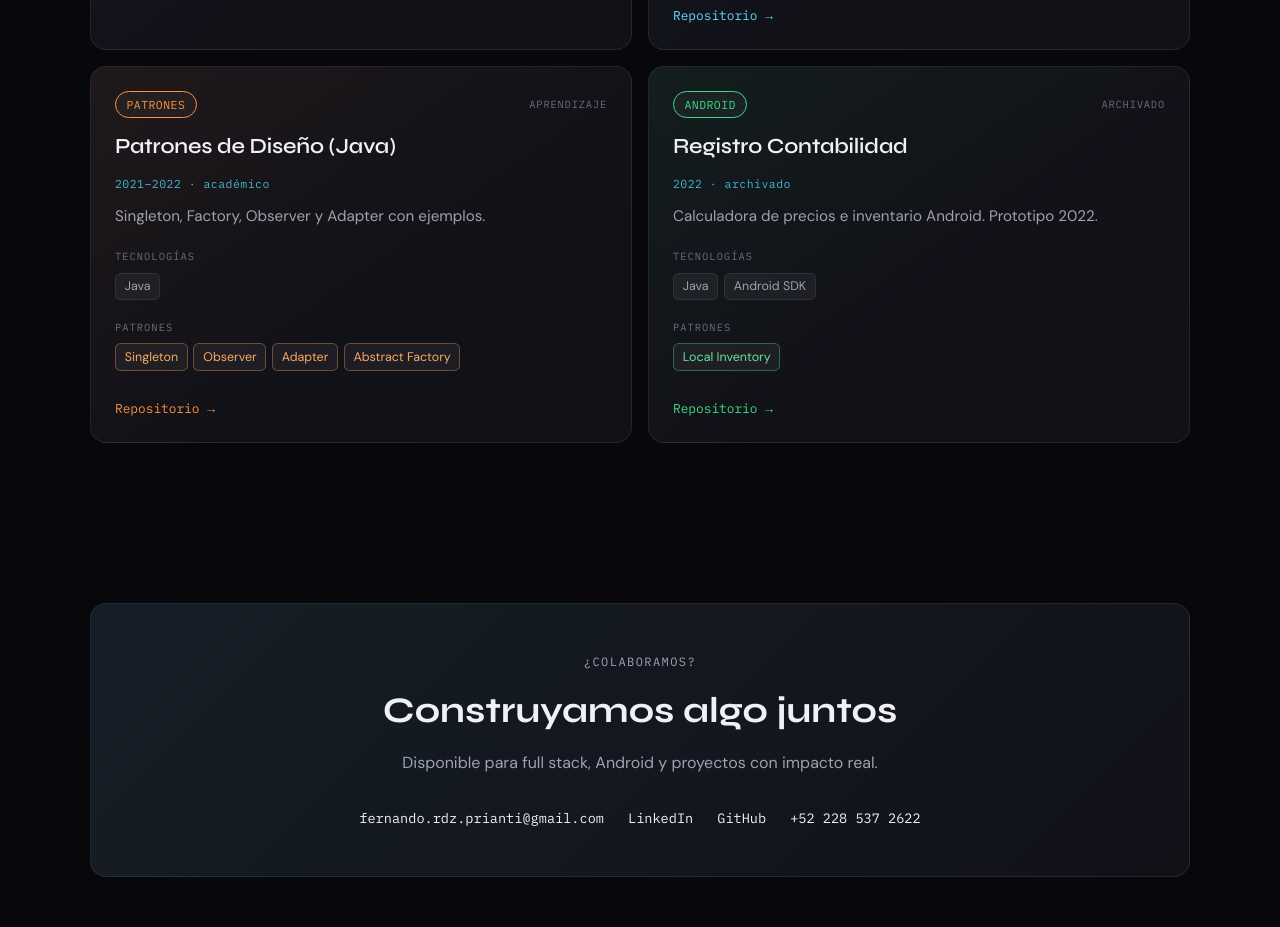
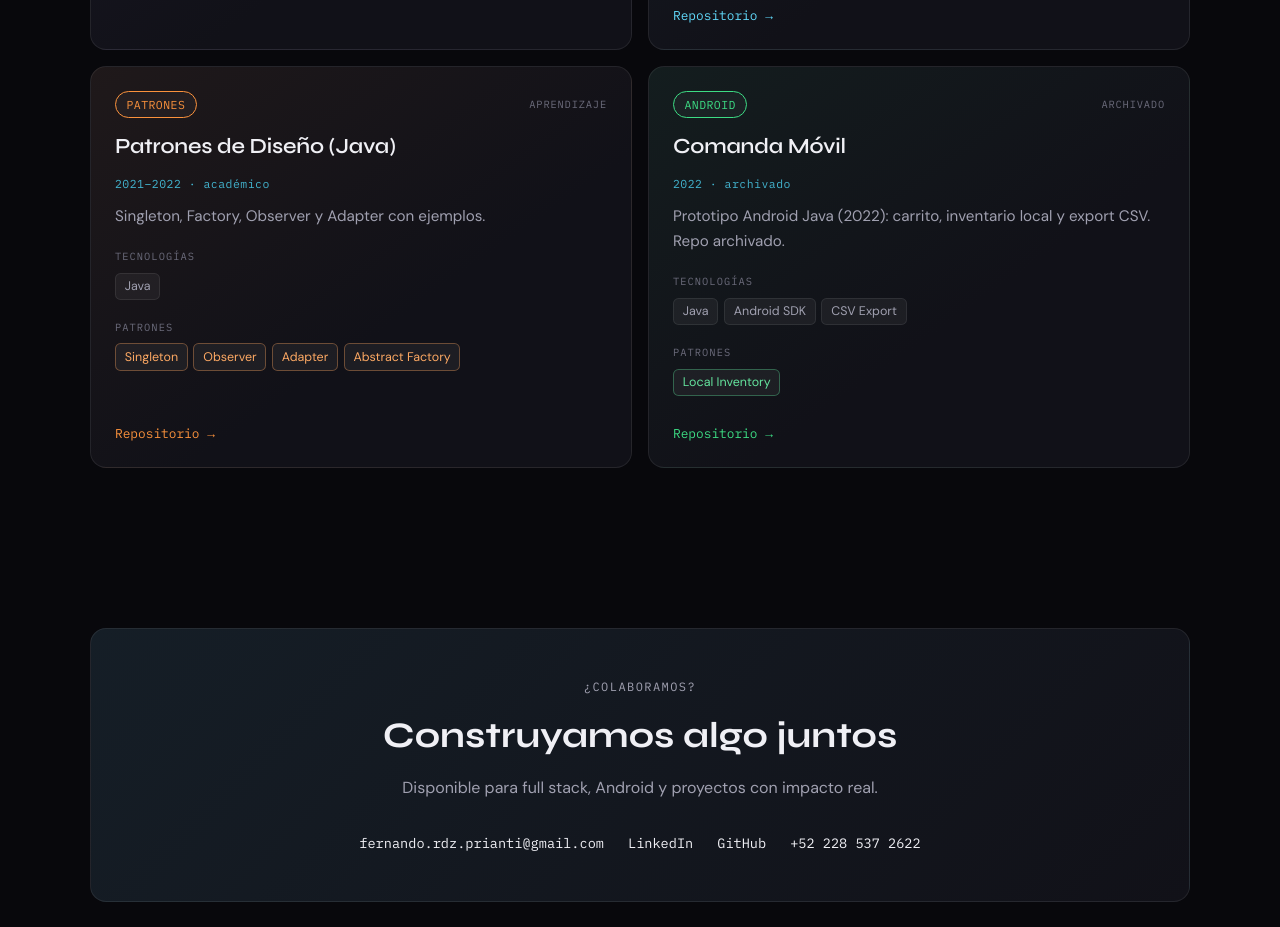
Before and after one commit to FernandoRP-nan/fernando-cv, a React (Vite) app: page / in a window 1280 px wide. Shown: the part 7960-8887 px from the top of the page. Built offline with nearby package versions, Linux system fonts and the light colour scheme.

Commit message:
docs: renombrar Comanda Móvil y aclarar repo archivado en CV
Alinea título con la app real y menciona export CSV.

```diff
--- a/src/i18n/en.ts
+++ b/src/i18n/en.ts
@@ -350,11 +350,11 @@ export const en: LocaleStrings = {
     },
     {
       id: 'registro-contabilidad',
-      title: 'Accounting Register',
-      description: 'Android price calculator and inventory. 2022 prototype.',
+      title: 'Comanda Móvil',
+      description: 'Android Java prototype (2022): cart, local inventory, CSV export. Archived repo.',
       period: '2022 · archived',
       categories: ['android'],
-      technologies: ['Java', 'Android SDK'],
+      technologies: ['Java', 'Android SDK', 'CSV Export'],
       patterns: ['Local Inventory'],
       repoUrl: 'https://github.com/FernandoRP-nan/registroContabilidad',
       featured: false,
--- a/src/i18n/es.ts
+++ b/src/i18n/es.ts
@@ -350,11 +350,11 @@ export const es: LocaleStrings = {
     },
     {
       id: 'registro-contabilidad',
-      title: 'Registro Contabilidad',
-      description: 'Calculadora de precios e inventario Android. Prototipo 2022.',
+      title: 'Comanda Móvil',
+      description: 'Prototipo Android Java (2022): carrito, inventario local y export CSV. Repo archivado.',
       period: '2022 · archivado',
       categories: ['android'],
-      technologies: ['Java', 'Android SDK'],
+      technologies: ['Java', 'Android SDK', 'CSV Export'],
       patterns: ['Local Inventory'],
       repoUrl: 'https://github.com/FernandoRP-nan/registroContabilidad',
       featured: false,
```
